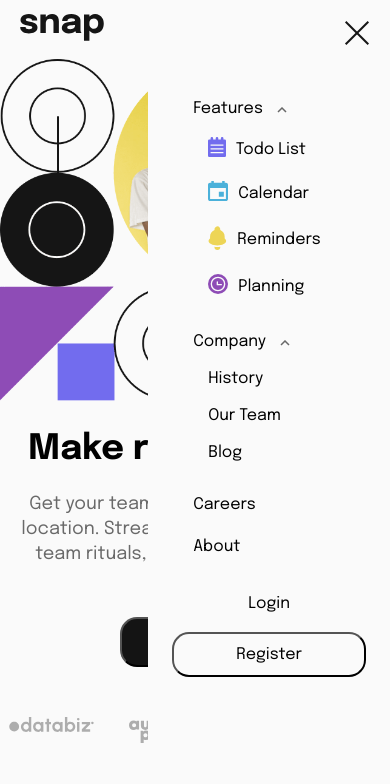
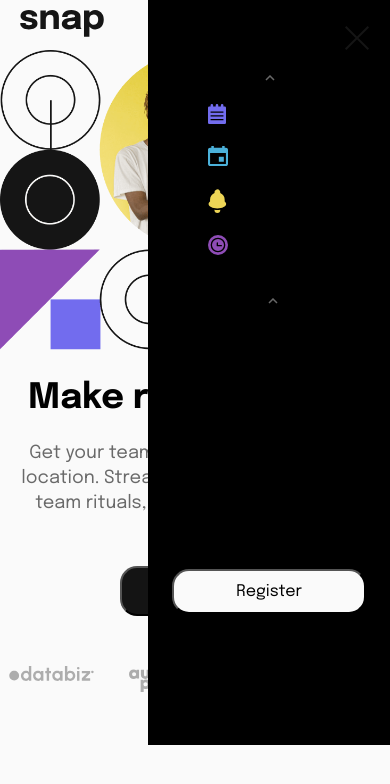
Before and after one commit to Dantochi/Personal-Projects, a plain HTML site: page intro-section-with-dropdown-navigation-main/index.html in a window 390 px wide. Drawn offline with Linux system fonts and the light colour scheme.

Commit message:
Completion of mobile version

```diff
--- a/intro-section-with-dropdown-navigation-main/index.html
+++ b/intro-section-with-dropdown-navigation-main/index.html
@@ -25,6 +25,7 @@
 </nav>
 <section class="hero-section">
   <div class="hero-image">
+    <img src="./images/image-hero-mobile.png" alt="hero image" height="100%">
   </div>
   <div class="hero-text">
     <h1>Make remote work</h1>
@@ -109,7 +110,7 @@
   <div class="menu-button">
     <div class="login-button">
       <a href="#">Login</a>
-    </div>
+    </div id="button-div">
     <button>Register</button>
   </div>
 </div>
@@ -137,6 +138,6 @@
   <!-- <div class="attribution">
     Challenge by <a href="https://www.frontendmentor.io?ref=challenge" target="_blank">Frontend Mentor</a>.
     Coded by <a href="#">Your Name Here</a>. -->
-  </div>
+  <!-- </div> -->
 </body>
 </html>
--- a/intro-section-with-dropdown-navigation-main/styles.css
+++ b/intro-section-with-dropdown-navigation-main/styles.css
@@ -17,19 +17,16 @@ body{
         align-items: center;
         justify-content: space-between;
         padding: 0px 20px;
-        height: 7vh;
+        height: 50px;
         /* background-color: aqua; */
     }
 
     .hero-section{
-        height: 90vh;
+        height: 700px;
     }
 
     .hero-image{
-        height: 45%;
-        /* background-color: blue; */
-        background-image: url('./images/image-hero-mobile.png');
-        background-size: cover;
+        height: 300px;
     }
 
     .hero-text{
@@ -82,27 +79,29 @@ body{
         position: absolute;
         top: 0px;
         right: 0px;
-        height: 100%;
+        height: 705px;
         width: 62%;
-        background-color: hsl(0, 0%, 98%);
+        background-color: black;
+        font-size: 14px;
+        padding: 20px 0px;
         /* display: none; */
     }
 
     .close-menu{
         position: absolute;
         right: 0px;
-        padding: 20px;
+        padding: 5px 20px;
     }
     .menu-title{
         display: flex;
-        gap: 14px;
+        gap: 11px;
         margin-left: 40px;
     }
 
     .menu-options{
         display: flex;
         flex-direction: column;
-        gap: 20px;
+        gap: 19px;
         padding: 10px;
         margin-left: 45px;
         margin-top: 10px;
@@ -119,7 +118,7 @@ body{
         flex-direction: column;
         gap: 25px;
         padding: 40px 5px;
-        margin-top: 60px;
+        margin-top: 10px;
     }
 
     .menu-button{
@@ -142,4 +141,10 @@ body{
         font-family: 'Epilogue', 'Courier New', Courier, monospace;
         background-color: hsl(0, 0%, 98%);
     }
+
 }
+
+.menu-title:hover,
+.menu-list:hover{
+    cursor: pointer;
+}
```
